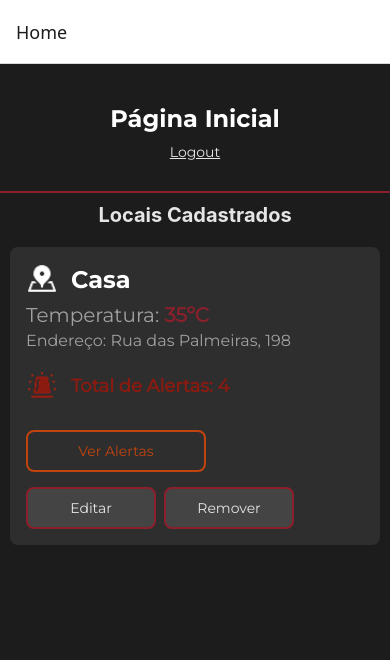
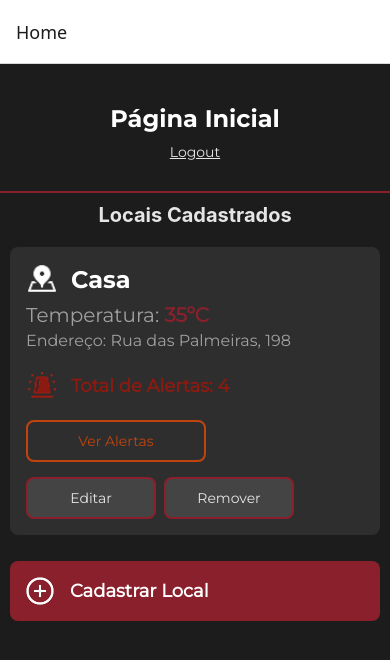
Before and after one commit to felipesora/safeheat-frontend-mobile, a React Native app: screen /Home in a window 390 px wide. Shown: the top 660 px of the page. Built offline with nearby package versions, Linux system fonts and the light colour scheme.

Commit message:
Finalizando página inicial

```diff
--- a/src/components/Card.tsx
+++ b/src/components/Card.tsx
@@ -112,7 +112,7 @@ const styles = StyleSheet.create({
         padding: 10,
         borderRadius: 8,
         width: 180,
-        marginTop: 20
+        marginTop: 10
     },
     btnAlertsText: {
         fontSize: 14,
--- a/src/screens/HomeScreen.tsx
+++ b/src/screens/HomeScreen.tsx
@@ -1,5 +1,5 @@
 import React, { useState } from 'react';
-import { View, StyleSheet, Text } from 'react-native';
+import { View, StyleSheet, Text, Image, TouchableOpacity } from 'react-native';
 import Header from '../components/Header';
 import { useNavigation } from '@react-navigation/native';
 import { RootStackParamList } from '../types/types';
@@ -55,12 +55,12 @@ const HomeScreen = () => {
 
   return (
     <View style={styles.header}>
-      <Header title="Página Inicial"/>
+      <Header title="Página Inicial" />
       <View style={styles.container}>
         <ScrollView contentContainerStyle={styles.content}>
           <Text style={styles.title}>Locais Cadastrados</Text>
           <View style={styles.cardsContainer}>
-            <Card nome="Casa" temperatura='35ºC' endereco='Rua das Palmeiras, 198' alertas={4}/>
+            <Card nome="Casa" temperatura='35ºC' endereco='Rua das Palmeiras, 198' alertas={4} />
           </View>
 
           <View>
@@ -75,6 +75,12 @@ const HomeScreen = () => {
               onPress={navigateToList}
               icon={<Ionicons name="list-outline" size={24} color="white" />}
             /> */}
+            <TouchableOpacity style={styles.btnCadastrar}>
+                <Image
+                    source={require('../../assets/images/icone-plus.png')}
+                />
+              <Text style={[styles.btnText, { fontFamily: 'MontserratRegular' }]}>Cadastrar Local</Text>
+            </TouchableOpacity>
           </View>
         </ScrollView>
       </View>
@@ -95,7 +101,7 @@ const styles = StyleSheet.create({
   content: {
     justifyContent: 'center',
   },
-  title:{
+  title: {
     color: '#E5E5E5',
     fontSize: 20,
     fontWeight: 'bold',
@@ -107,6 +113,20 @@ const styles = StyleSheet.create({
     justifyContent: 'center',
     alignItems: 'center',
     marginBottom: 10,
+  },
+    btnCadastrar: {
+    flexDirection: 'row',
+    alignItems: 'center',
+    padding: 10,
+    backgroundColor: '#8A202C',
+    borderRadius: 8,
+    marginBottom: 16,
+    gap:10
+  },
+    btnText: {
+    fontSize: 18,
+    color: '#fff',
+    fontWeight: 'bold',
   }
 });
 
```
